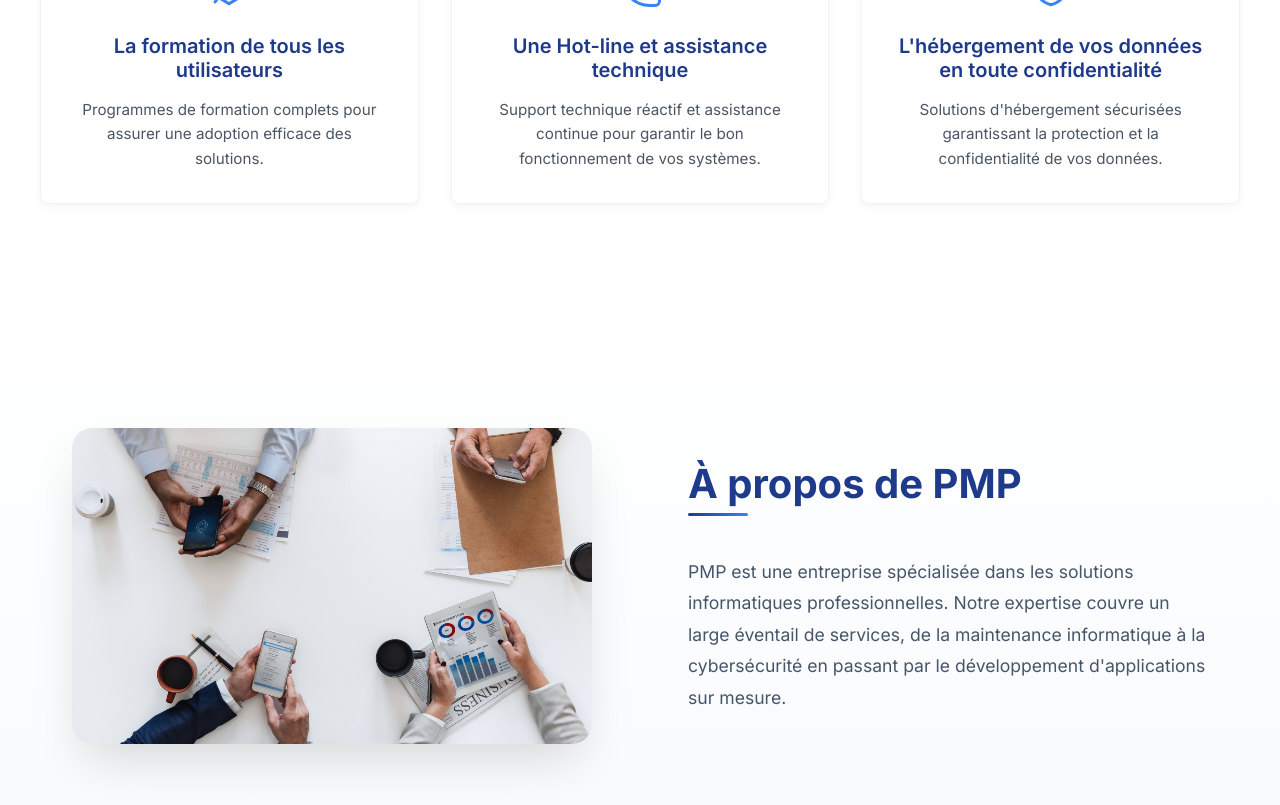
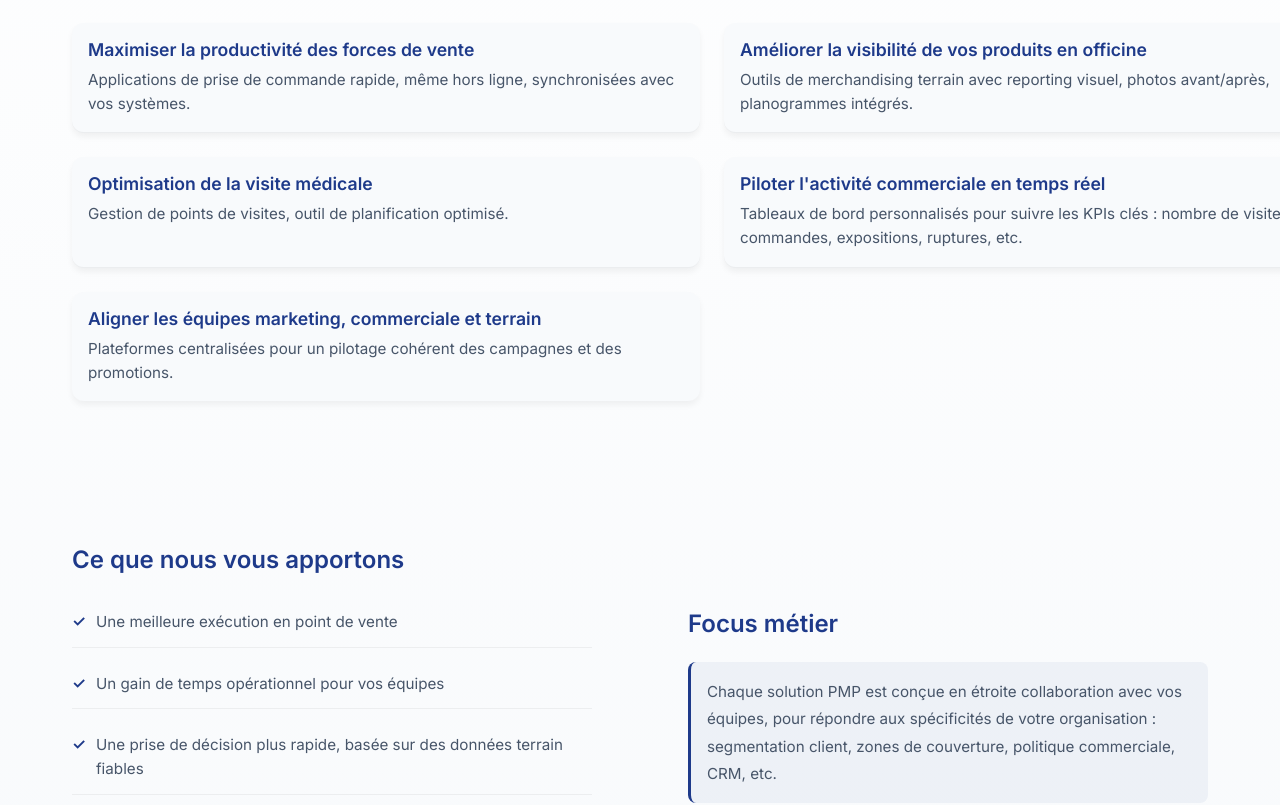
Before and after one commit to 17Sx/pmp-sv, a Next.js app: page / in a window 1280 px wide. Shown: the part 1467-2272 px from the top of the page. Built offline with nearby package versions, Linux system fonts and the light colour scheme; no server answers; the database is empty.

Commit message:
🎨 style: about section style and text

```diff
--- a/app/components/AboutSection.tsx
+++ b/app/components/AboutSection.tsx
@@ -7,7 +7,7 @@ import styles from '../page.module.css';
 const AboutSection = () => {
   return (
     <section id="about" className={styles.aboutSection}>
-      <div className={styles.aboutContainer}>
+      <div className={styles.aboutContainer} style={{ marginBottom: '5rem' }}>
         <motion.div
           initial={{ opacity: 0, y: 20 }}
           whileInView={{ opacity: 1, y: 0 }}
@@ -39,6 +39,104 @@ const AboutSection = () => {
           </p>
         </motion.div>
       </div>
+
+    <div className={styles.aboutContainer} style={{ marginBottom: '5rem' }}>
+      <motion.div
+            initial={{ opacity: 0, y: 20 }}
+            whileInView={{ opacity: 1, y: 0 }}
+            viewport={{ once: true }}
+            transition={{ duration: 0.5, delay: 0.2 }}
+          >
+            <h3 className={styles.aboutSubtitle}>Vos enjeux, nos réponses</h3>
+            <div className={styles.challengesList}>
+              <motion.div
+                className={styles.challengeItem}
+                initial={{ opacity: 0, x: -20 }}
+                whileInView={{ opacity: 1, x: 0 }}
+                viewport={{ once: true }}
+                transition={{ duration: 0.3, delay: 0.3 }}
+              >
+                <h4>Maximiser la productivité des forces de vente</h4>
+                <p>Applications de prise de commande rapide, même hors ligne, synchronisées avec vos systèmes.</p>
+              </motion.div>
+
+              <motion.div
+                className={styles.challengeItem}
+                initial={{ opacity: 0, x: -20 }}
+                whileInView={{ opacity: 1, x: 0 }}
+                viewport={{ once: true }}
+                transition={{ duration: 0.3, delay: 0.4 }}
+              >
+                <h4>Améliorer la visibilité de vos produits en officine</h4>
+                <p>Outils de merchandising terrain avec reporting visuel, photos avant/après, planogrammes intégrés.</p>
+              </motion.div>
+
+              <motion.div
+                className={styles.challengeItem}
+                initial={{ opacity: 0, x: -20 }}
+                whileInView={{ opacity: 1, x: 0 }}
+                viewport={{ once: true }}
+                transition={{ duration: 0.3, delay: 0.5 }}
+              >
+                <h4>Optimisation de la visite médicale</h4>
+                <p>Gestion de points de visites, outil de planification optimisé.</p>
+              </motion.div>
+
+              <motion.div
+                className={styles.challengeItem}
+                initial={{ opacity: 0, x: -20 }}
+                whileInView={{ opacity: 1, x: 0 }}
+                viewport={{ once: true }}
+                transition={{ duration: 0.3, delay: 0.6 }}
+              >
+                <h4>Piloter l'activité commerciale en temps réel</h4>
+                <p>Tableaux de bord personnalisés pour suivre les KPIs clés : nombre de visites, commandes, expositions, ruptures, etc.</p>
+              </motion.div>
+
+              <motion.div
+                className={styles.challengeItem}
+                initial={{ opacity: 0, x: -20 }}
+                whileInView={{ opacity: 1, x: 0 }}
+                viewport={{ once: true }}
+                transition={{ duration: 0.3, delay: 0.7 }}
+              >
+                <h4>Aligner les équipes marketing, commerciale et terrain</h4>
+                <p>Plateformes centralisées pour un pilotage cohérent des campagnes et des promotions.</p>
+              </motion.div>
+            </div>
+          </motion.div>
+        </div>
+
+      <div className={styles.aboutContainer}>
+        <motion.div
+              initial={{ opacity: 0, y: 20 }}
+              whileInView={{ opacity: 1, y: 0 }}
+              viewport={{ once: true }}
+              transition={{ duration: 0.5, delay: 0.8 }}
+            >
+              <h3 className={styles.aboutSubtitle}>Ce que nous vous apportons</h3>
+              <ul className={styles.benefitsList}>
+                <li>Une meilleure exécution en point de vente</li>
+                <li>Un gain de temps opérationnel pour vos équipes</li>
+                <li>Une prise de décision plus rapide, basée sur des données terrain fiables</li>
+                <li>Une augmentation mesurable du sell-out</li>
+              </ul>
+            </motion.div>
+
+            <motion.div
+              initial={{ opacity: 0, y: 20 }}
+              whileInView={{ opacity: 1, y: 0 }}
+              viewport={{ once: true }}
+              transition={{ duration: 0.5, delay: 0.9 }}
+            >
+              <h3 className={styles.aboutSubtitle}>Focus métier</h3>
+              <p className={styles.focusText}>
+                Chaque solution PMP est conçue en étroite collaboration avec vos équipes, pour répondre
+                aux spécificités de votre organisation : segmentation client, zones de couverture,
+                politique commerciale, CRM, etc.
+              </p>
+            </motion.div>
+        </div>
     </section>
   );
 };
--- a/app/page.module.css
+++ b/app/page.module.css
@@ -503,6 +503,110 @@
   line-height: 1.8;
   color: #475569;
   margin: 0;
+}
+
+.aboutSubtitle {
+  color: #1E3A8A;
+  font-size: 1.5rem;
+  font-weight: 600;
+  margin-top: 2rem;
+  margin-bottom: 1.5rem;
+  position: relative;
+}
+
+.challengesList {
+  display: grid;
+  grid-template-columns: 1fr 1fr;
+  gap: 1.5rem;
+  margin-bottom: 2rem;
+  width: 80rem;
+}
+
+.challengeItem {
+  background: #f8fafc;
+  border-radius: 12px;
+  padding: 1.5rem;
+  box-shadow: 0 4px 6px rgba(0, 0, 0, 0.05);
+  transition: all 0.3s ease;
+}
+
+.challengeItem:hover {
+  transform: translateY(-2px);
+  box-shadow: 0 6px 12px rgba(0, 0, 0, 0.1);
+}
+
+.challengeItem h4 {
+  color: #1E3A8A;
+  font-size: 1.1rem;
+  font-weight: 600;
+  margin-bottom: 0.75rem;
+  margin-left: 1rem;
+
+}
+
+.challengeItem p {
+  color: #475569;
+  font-size: 1rem;
+  line-height: 1.6;
+  margin-left: 1rem;
+}
+
+.benefitsList {
+  list-style: none;
+  padding: 0;
+  margin: 0 0 2rem 0;
+}
+
+.benefitsList li {
+  color: #475569;
+  font-size: 1rem;
+  line-height: 1.6;
+  padding-left: 1.5rem;
+  margin-bottom: 0.75rem;
+  position: relative;
+}
+
+.benefitsList li::before {
+  content: '✓';
+  color: #1E3A8A;
+  position: absolute;
+  left: 0;
+  font-weight: bold;
+}
+
+.focusText {
+  color: #475569;
+  font-size: 1rem;
+  line-height: 1.6;
+  background: #f8fafc;
+  padding: 1.5rem;
+  border-radius: 12px;
+  border-left: 4px solid #1E3A8A;
+}
+
+@media (max-width: 768px) {
+  .aboutSubtitle {
+    font-size: 1.3rem;
+    margin-top: 1.5rem;
+    margin-bottom: 1rem;
+  }
+
+  .challengeItem {
+    padding: 1.25rem;
+  }
+
+  .challengeItem h4 {
+    font-size: 1rem;
+  }
+
+  .benefitsList li {
+    font-size: 0.95rem;
+  }
+
+  .focusText {
+    font-size: 0.95rem;
+    padding: 1.25rem;
+  }
 }
 
 @media (max-width: 1024px) {
@@ -2309,3 +2413,134 @@
     padding: 0.85rem 0;
   }
 }
+
+.aboutContainerNew {
+  max-width: 1200px;
+  margin: 0 auto;
+  padding: 0 2rem;
+}
+
+.aboutHeader {
+  display: grid;
+  grid-template-columns: 1fr 1fr;
+  gap: 4rem;
+  align-items: center;
+  margin-bottom: 4rem;
+}
+
+.aboutIntro {
+  padding-right: 2rem;
+}
+
+.contentGrid {
+  display: grid;
+  grid-template-columns: repeat(2, 1fr);
+  gap: 2rem;
+  margin-top: 2rem;
+}
+
+.gridItem {
+  background: white;
+  border-radius: 16px;
+  padding: 2rem;
+  box-shadow: 0 4px 6px rgba(0, 0, 0, 0.05);
+  transition: all 0.3s ease;
+}
+
+.gridItem:hover {
+  transform: translateY(-5px);
+  box-shadow: 0 8px 15px rgba(0, 0, 0, 0.1);
+}
+
+.gridTitle {
+  color: #1E3A8A;
+  font-size: 1.5rem;
+  font-weight: 600;
+  margin-bottom: 1.5rem;
+  padding-bottom: 0.75rem;
+  border-bottom: 2px solid rgba(30, 58, 138, 0.1);
+}
+
+.gridContent {
+  height: 100%;
+}
+
+.challengeItem {
+  padding: 1rem 0;
+  border-bottom: 1px solid rgba(0, 0, 0, 0.05);
+}
+
+.challengeItem:last-child {
+  border-bottom: none;
+}
+
+.challengeItem h4 {
+  color: #1E3A8A;
+  font-size: 1.1rem;
+  font-weight: 600;
+  margin-bottom: 0.5rem;
+}
+
+.challengeItem p {
+  color: #475569;
+  font-size: 0.95rem;
+  line-height: 1.6;
+}
+
+.benefitsList {
+  list-style: none;
+  padding: 0;
+  margin: 0;
+}
+
+.benefitsList li {
+  color: #475569;
+  font-size: 0.95rem;
+  line-height: 1.6;
+  padding: 0.75rem 0;
+  padding-left: 1.5rem;
+  position: relative;
+  border-bottom: 1px solid rgba(0, 0, 0, 0.05);
+}
+
+.benefitsList li:last-child {
+  border-bottom: none;
+}
+
+.benefitsList li::before {
+  content: '✓';
+  color: #1E3A8A;
+  position: absolute;
+  left: 0;
+  font-weight: bold;
+}
+
+.focusText {
+  color: #475569;
+  font-size: 0.95rem;
+  line-height: 1.8;
+  padding: 1rem;
+  background: rgba(30, 58, 138, 0.05);
+  border-radius: 8px;
+  border-left: 3px solid #1E3A8A;
+}
+
+@media (max-width: 1024px) {
+  .aboutHeader {
+    grid-template-columns: 1fr;
+    gap: 2rem;
+  }
+
+  .aboutIntro {
+    padding-right: 0;
+    text-align: center;
+  }
+
+  .contentGrid {
+    grid-template-columns: 1fr;
+  }
+
+  .gridItem {
+    padding: 1.5rem;
+  }
+}
--- a/app/page.tsx
+++ b/app/page.tsx
@@ -75,8 +75,8 @@ export default function Home() {
         </div>
       </section>
 
+      <AboutSection />
       <SolutionsSection />
-      <AboutSection />
       <CEOSection />
       <ClientCarousel />
       <TestimonialsSection />
```
